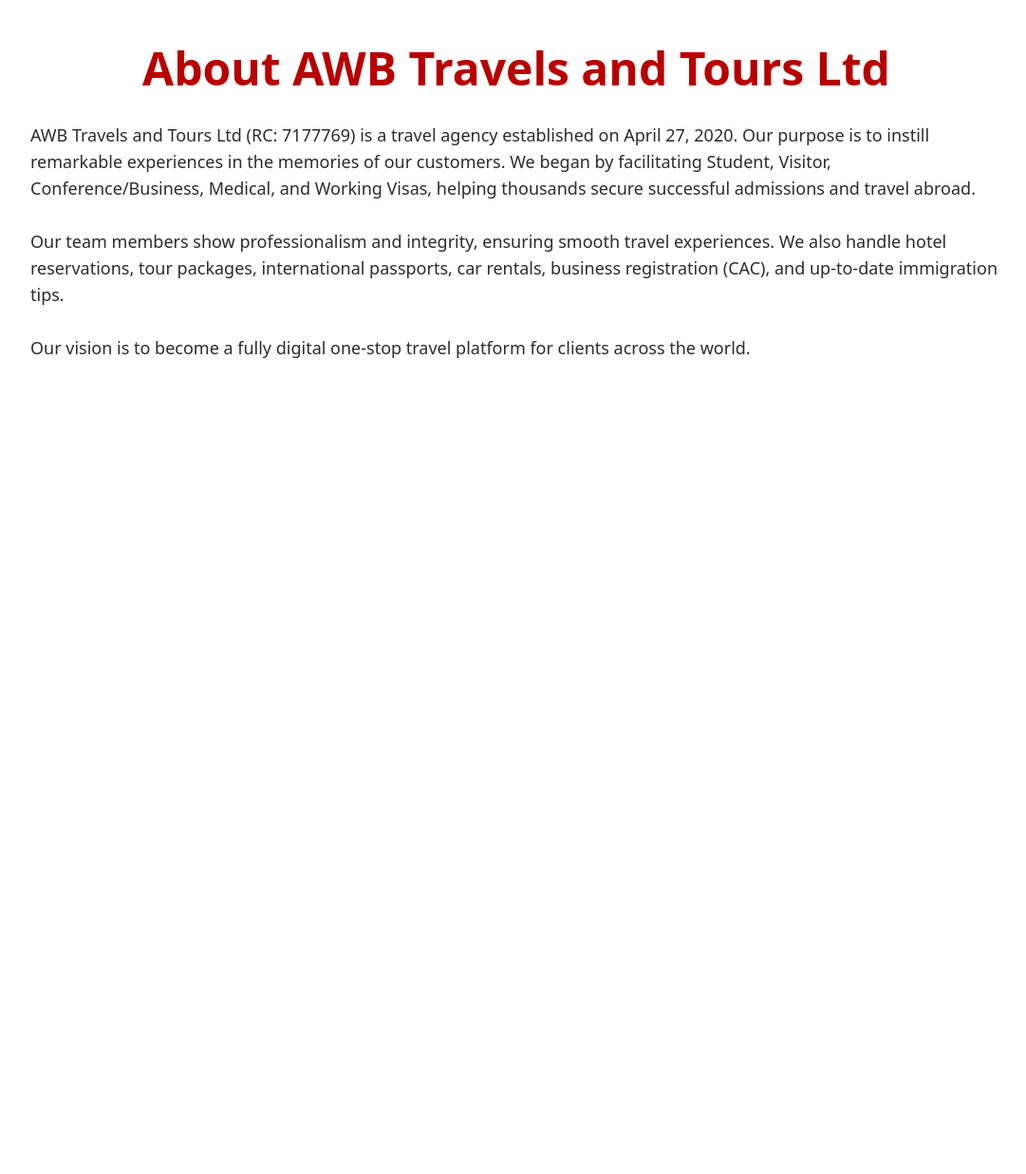
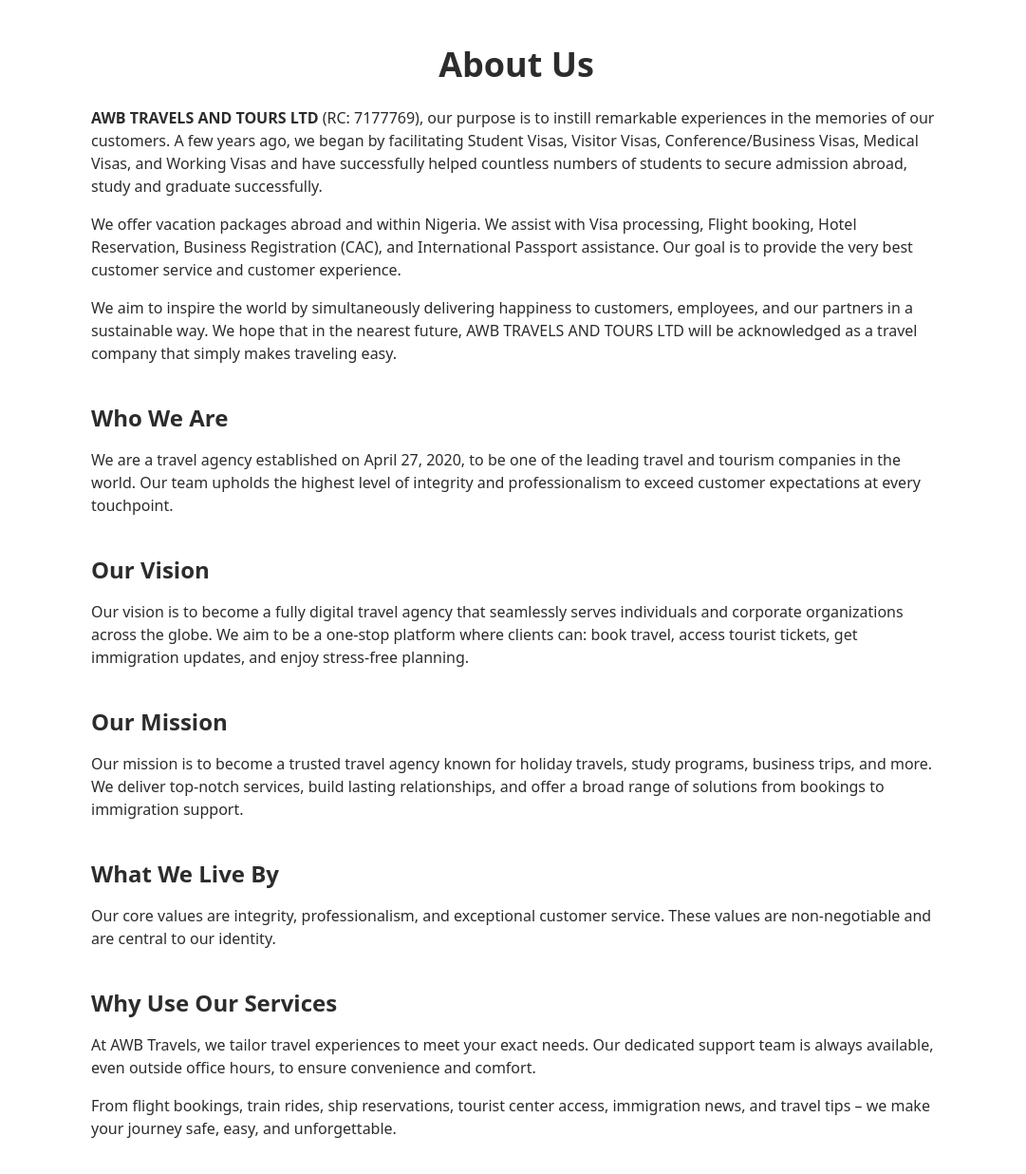
Before and after one commit to awbtravels/andtours, a React (Vite) app: page /about in a window 1280 px wide. Shown: the top 1236 px of the page at 95% size, without its empty margins (96-1177 px from the left). Before the commit the page ends 800 px from the top, so only its background shows below. Built offline with nearby package versions, Linux system fonts and the light colour scheme.

Commit message:
Update AboutPage.jsx

```diff
--- a/src/pages/AboutPage.jsx
+++ b/src/pages/AboutPage.jsx
@@ -1,26 +1,65 @@
-// src/pages/AboutPage.jsx
-import React from "react";
+// src/pages/AboutPage.jsx import React from "react";
 
-export default function AboutPage() {
-  return (
-    <main className="bg-white text-charcoal min-h-screen px-6 py-12">
-      <section className="max-w-5xl mx-auto">
-        <h1 className="text-3xl md:text-5xl font-bold text-center mb-8 text-red-primary">
-          About AWB Travels and Tours Ltd
-        </h1>
-        <p className="text-base md:text-lg leading-relaxed">
-          AWB Travels and Tours Ltd (RC: 7177769) is a travel agency established on April 27, 2020.
-          Our purpose is to instill remarkable experiences in the memories of our customers.
-          We began by facilitating Student, Visitor, Conference/Business, Medical, and Working Visas,
-          helping thousands secure successful admissions and travel abroad.
-          <br /><br />
-          Our team members show professionalism and integrity, ensuring smooth travel experiences.
-          We also handle hotel reservations, tour packages, international passports, car rentals,
-          business registration (CAC), and up-to-date immigration tips.
-          <br /><br />
-          Our vision is to become a fully digital one-stop travel platform for clients across the world.
-        </p>
-      </section>
-    </main>
-  );
-}
+export default function AboutPage() { return ( <main className="bg-white text-charcoal min-h-screen font-sans px-6 py-12"> <div className="max-w-4xl mx-auto"> <h1 className="text-3xl md:text-4xl font-bold text-center mb-6">About Us</h1>
+
+<p className="mb-4">
+      <strong>AWB TRAVELS AND TOURS LTD</strong> (RC: 7177769), our purpose is to instill remarkable
+      experiences in the memories of our customers. A few years ago, we began by facilitating
+      Student Visas, Visitor Visas, Conference/Business Visas, Medical Visas, and Working Visas
+      and have successfully helped countless numbers of students to secure admission abroad,
+      study and graduate successfully.
+    </p>
+
+    <p className="mb-4">
+      We offer vacation packages abroad and within Nigeria. We assist with Visa processing,
+      Flight booking, Hotel Reservation, Business Registration (CAC), and International Passport
+      assistance. Our goal is to provide the very best customer service and customer experience.
+    </p>
+
+    <p className="mb-4">
+      We aim to inspire the world by simultaneously delivering happiness to customers, employees,
+      and our partners in a sustainable way. We hope that in the nearest future, AWB TRAVELS AND
+      TOURS LTD will be acknowledged as a travel company that simply makes traveling easy.
+    </p>
+
+    <h2 className="text-2xl font-semibold mt-10 mb-4">Who We Are</h2>
+    <p className="mb-4">
+      We are a travel agency established on April 27, 2020, to be one of the leading travel and
+      tourism companies in the world. Our team upholds the highest level of integrity and
+      professionalism to exceed customer expectations at every touchpoint.
+    </p>
+
+    <h2 className="text-2xl font-semibold mt-10 mb-4">Our Vision</h2>
+    <p className="mb-4">
+      Our vision is to become a fully digital travel agency that seamlessly serves individuals and
+      corporate organizations across the globe. We aim to be a one-stop platform where clients can:
+      book travel, access tourist tickets, get immigration updates, and enjoy stress-free planning.
+    </p>
+
+    <h2 className="text-2xl font-semibold mt-10 mb-4">Our Mission</h2>
+    <p className="mb-4">
+      Our mission is to become a trusted travel agency known for holiday travels, study programs,
+      business trips, and more. We deliver top-notch services, build lasting relationships, and
+      offer a broad range of solutions from bookings to immigration support.
+    </p>
+
+    <h2 className="text-2xl font-semibold mt-10 mb-4">What We Live By</h2>
+    <p className="mb-4">
+      Our core values are integrity, professionalism, and exceptional customer service. These
+      values are non-negotiable and are central to our identity.
+    </p>
+
+    <h2 className="text-2xl font-semibold mt-10 mb-4">Why Use Our Services</h2>
+    <p className="mb-4">
+      At AWB Travels, we tailor travel experiences to meet your exact needs. Our dedicated support
+      team is always available, even outside office hours, to ensure convenience and comfort.
+    </p>
+
+    <p className="mb-4">
+      From flight bookings, train rides, ship reservations, tourist center access, immigration
+      news, and travel tips – we make your journey safe, easy, and unforgettable.
+    </p>
+  </div>
+</main>
+
+); }
```
